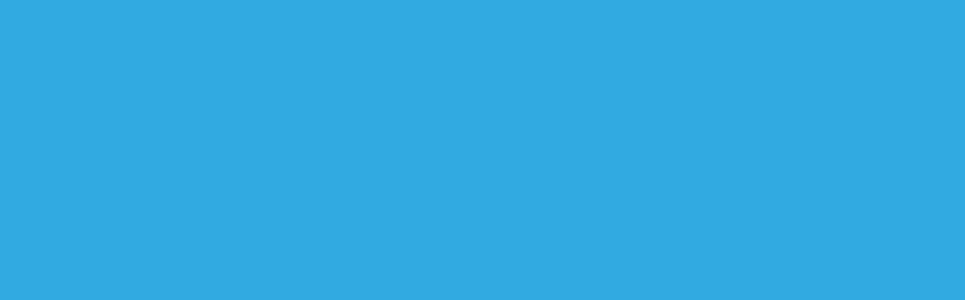
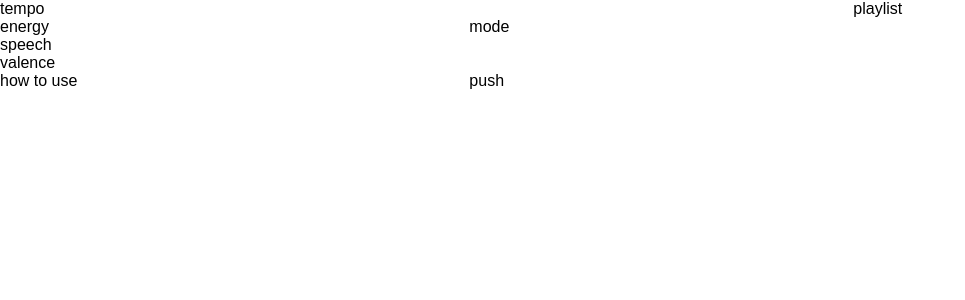
Before and after one commit to ut-code/music-app, a React (Create React App) app: page / in a window 1280 px wide. Shown: the top 300 px of the page, without its empty margins (0-965 px from the left). Built offline with nearby package versions, Linux system fonts and the light colour scheme.

Commit message:
Grid frame

```diff
--- a/src/App.css
+++ b/src/App.css
@@ -1,38 +1,37 @@
 .App {
-  text-align: center;
+  margin: 0;
+  padding: 0;
 }
 
-.App-logo {
-  height: 40vmin;
-  pointer-events: none;
+/* Grid layout */
+
+.container {
+  display: grid;
+  grid-template-columns: 1.1fr 0.9fr 1fr;
+  grid-template-rows: 0.8fr 0.8fr 0.8fr 0.8fr 1.8fr;
+  grid-auto-rows: 1fr;
+  gap: 0px 0px;
+  grid-auto-flow: row;
+  grid-template-areas:
+    "tempo tempo playlist"
+    "energy mode playlist"
+    "speech . playlist"
+    "valence . playlist"
+    "howToUse push playlist";
 }
 
-@media (prefers-reduced-motion: no-preference) {
-  .App-logo {
-    animation: App-logo-spin infinite 20s linear;
-  }
-}
+.tempo { grid-area: tempo; }
 
-.App-header {
-  background-color: var(--Blue);
-  min-height: 100vh;
-  display: flex;
-  flex-direction: column;
-  align-items: center;
-  justify-content: center;
-  font-size: calc(10px + 2vmin);
-  color: white;
-}
+.energy { grid-area: energy; }
 
-.App-link {
-  color: #61dafb;
-}
+.mode { grid-area: mode; }
 
-@keyframes App-logo-spin {
-  from {
-    transform: rotate(0deg);
-  }
-  to {
-    transform: rotate(360deg);
-  }
-}
+.speech { grid-area: speech; }
+
+.valence { grid-area: valence; }
+
+.howToUse { grid-area: howToUse; }
+
+.push { grid-area: push; }
+
+.playlist { grid-area: playlist; }
--- a/src/App.tsx
+++ b/src/App.tsx
@@ -1,12 +1,35 @@
 import React from 'react';
-import logo from './logo.svg';
 import './App.css';
 
 function App() {
   return (
     <div className="App">
-      <header className="App-header">
-      </header>
+      <div className="container">
+        <div className="tempo">
+          tempo
+        </div>
+        <div className="energy">
+          energy
+        </div>
+        <div className="mode">
+          mode
+        </div>
+        <div className="speech">
+          speech
+        </div>
+        <div className="valence">
+          valence
+        </div>
+        <div className="howToUse">
+          how to use
+        </div>
+        <div className="push">
+          push
+        </div>
+        <div className="playlist">
+          playlist
+        </div>
+      </div>
     </div>
   );
 }
```
